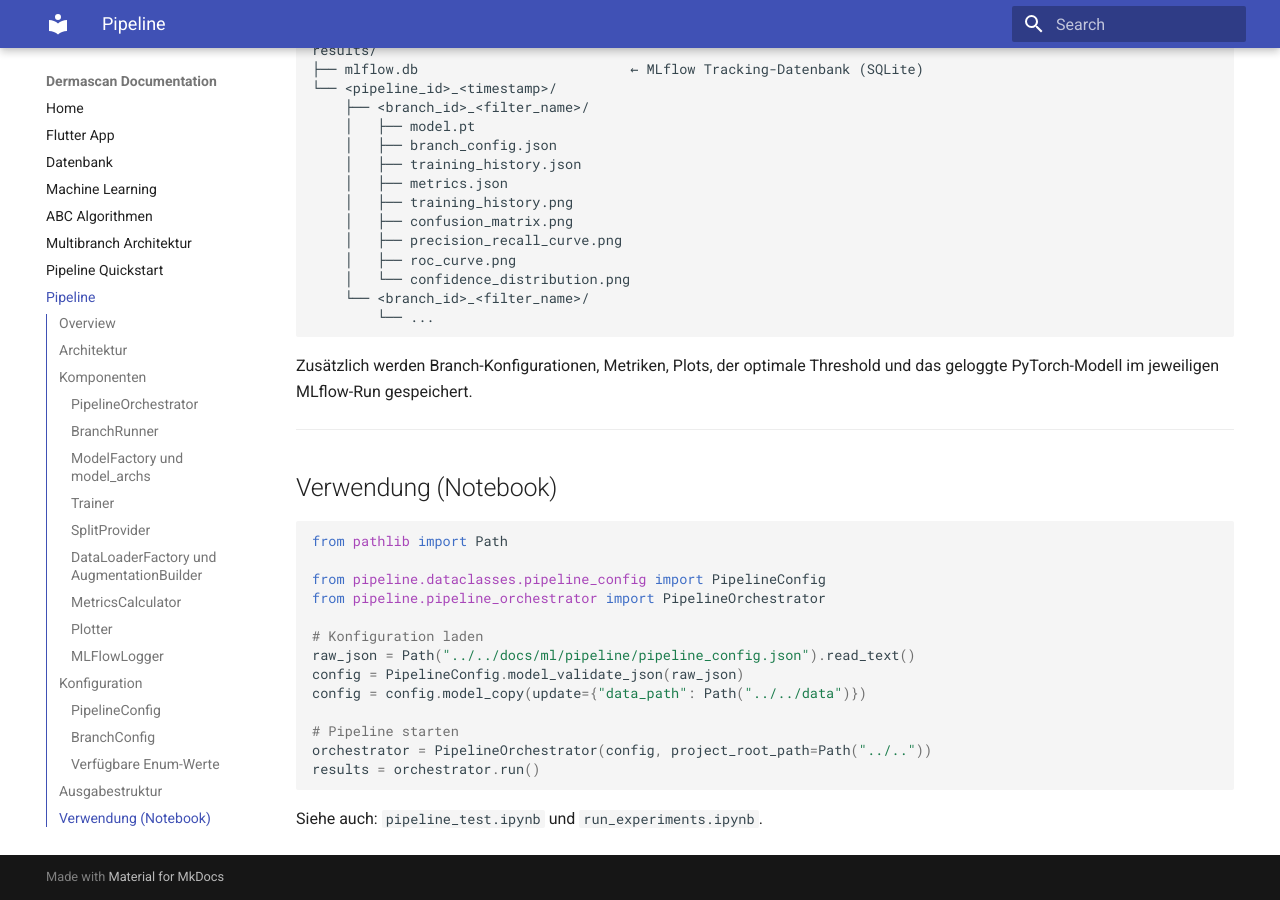
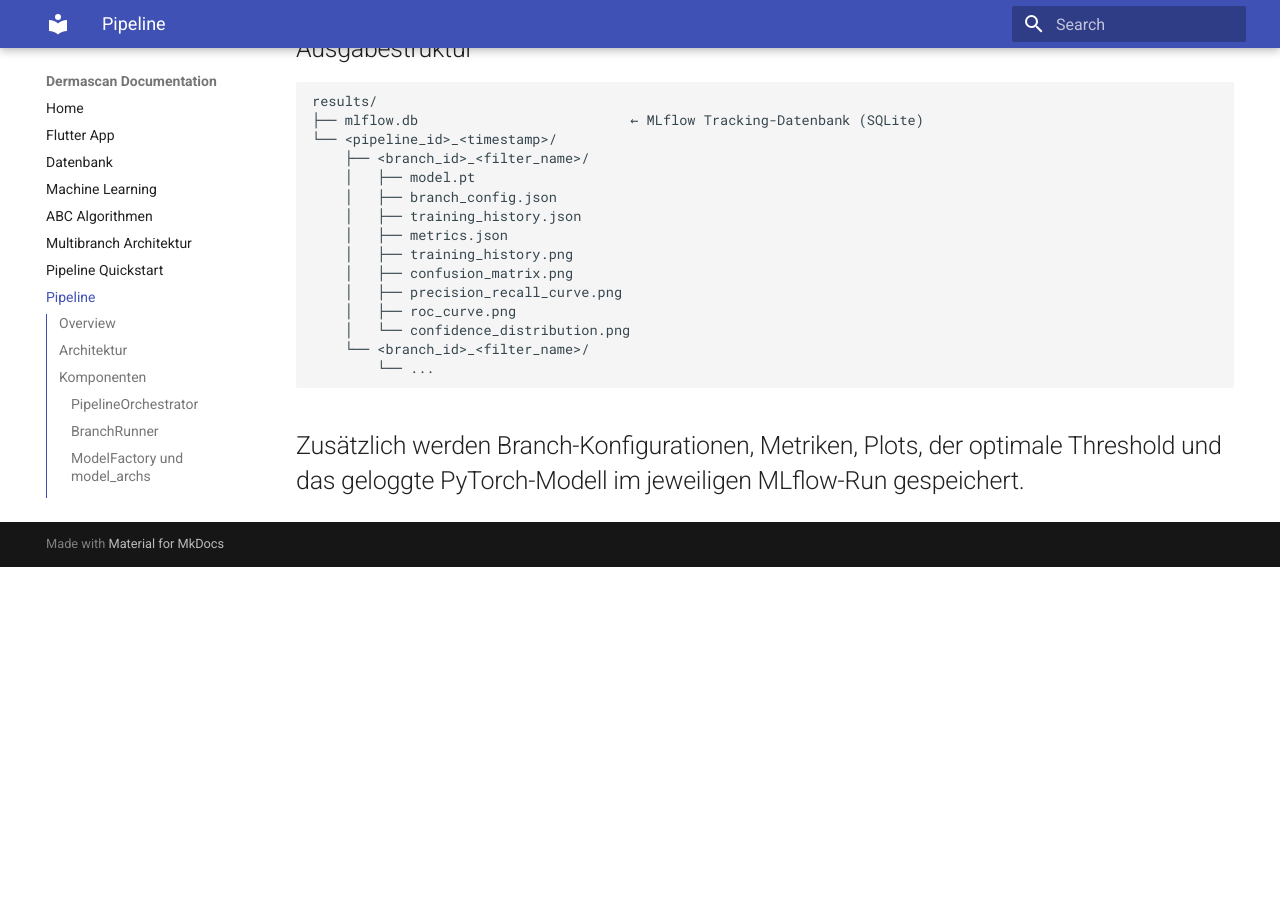
Before and after one commit to mrcklwhn/dermascan, an MkDocs documentation site: the page built from docs/ml/pipeline/pipeline_documentation.md, in a window 1280 px wide and 900 px high, scrolled down 8418 px. Built offline with MkDocs 1.6.1 and Material for MkDocs 9.7.7, drawn with Linux system fonts in a browser that asks for light colours; after the commit the page ends 8985 px from its top, so only the background shows below that; some of the changed text lies outside the part shown.

Commit message:
doc adjustments

````diff
--- a/docs/ml/pipeline/pipeline_documentation.md
+++ b/docs/ml/pipeline/pipeline_documentation.md
@@ -341,25 +343,4 @@ results/
 ```
 
 Zusätzlich werden Branch-Konfigurationen, Metriken, Plots, der optimale Threshold und das geloggte PyTorch-Modell im jeweiligen MLflow-Run gespeichert.
-
 ---
-
-## Verwendung (Notebook)
-
-```python
-from pathlib import Path
-
-from pipeline.dataclasses.pipeline_config import PipelineConfig
-from pipeline.pipeline_orchestrator import PipelineOrchestrator
-
-# Konfiguration laden
-raw_json = Path("../../docs/ml/pipeline/pipeline_config.json").read_text()
-config = PipelineConfig.model_validate_json(raw_json)
-config = config.model_copy(update={"data_path": Path("../../data")})
-
-# Pipeline starten
-orchestrator = PipelineOrchestrator(config, project_root_path=Path("../.."))
-results = orchestrator.run()
-```
-
-Siehe auch: `pipeline_test.ipynb` und `run_experiments.ipynb`.
````
Also changed, not shown: other parts of docs/ml/pipeline/pipeline_documentation.md (+3 -1 lines), docs/ml/pipeline/pipeline_getting_started.md (+1 -8 lines).
